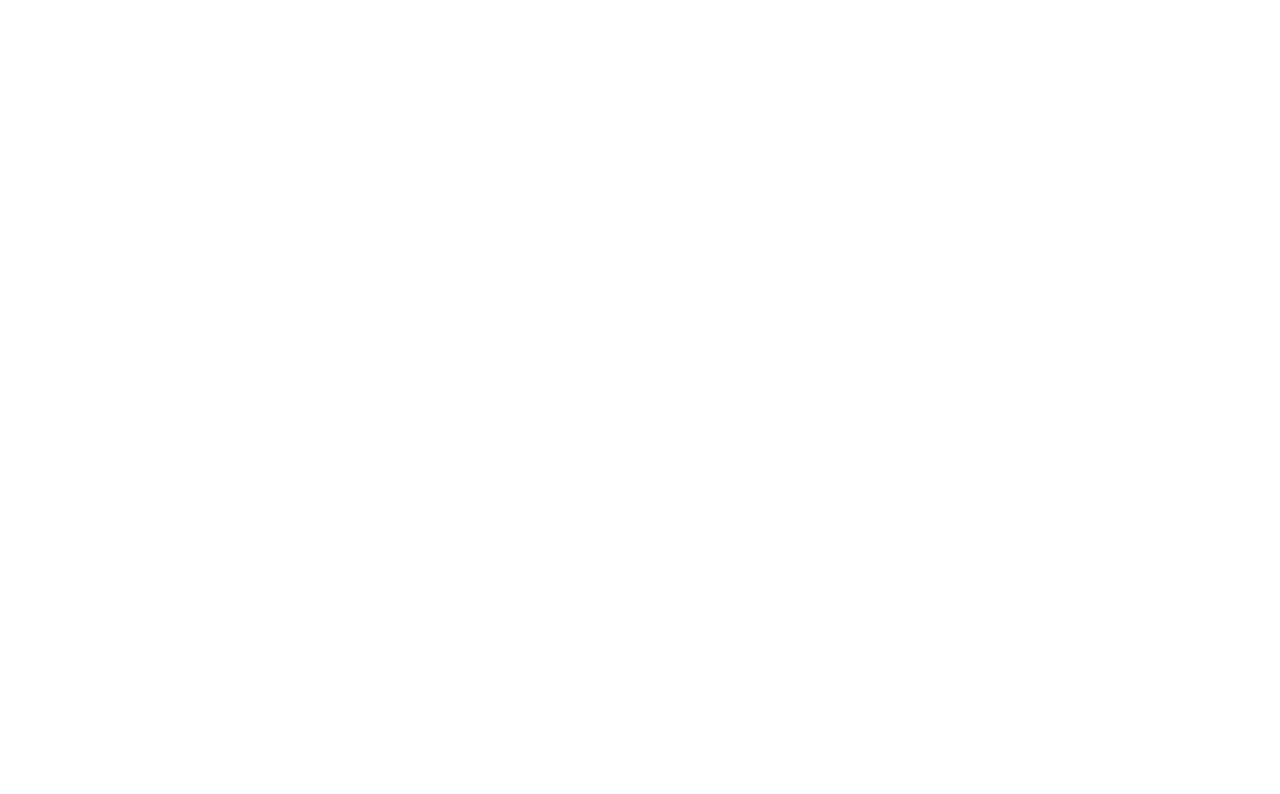
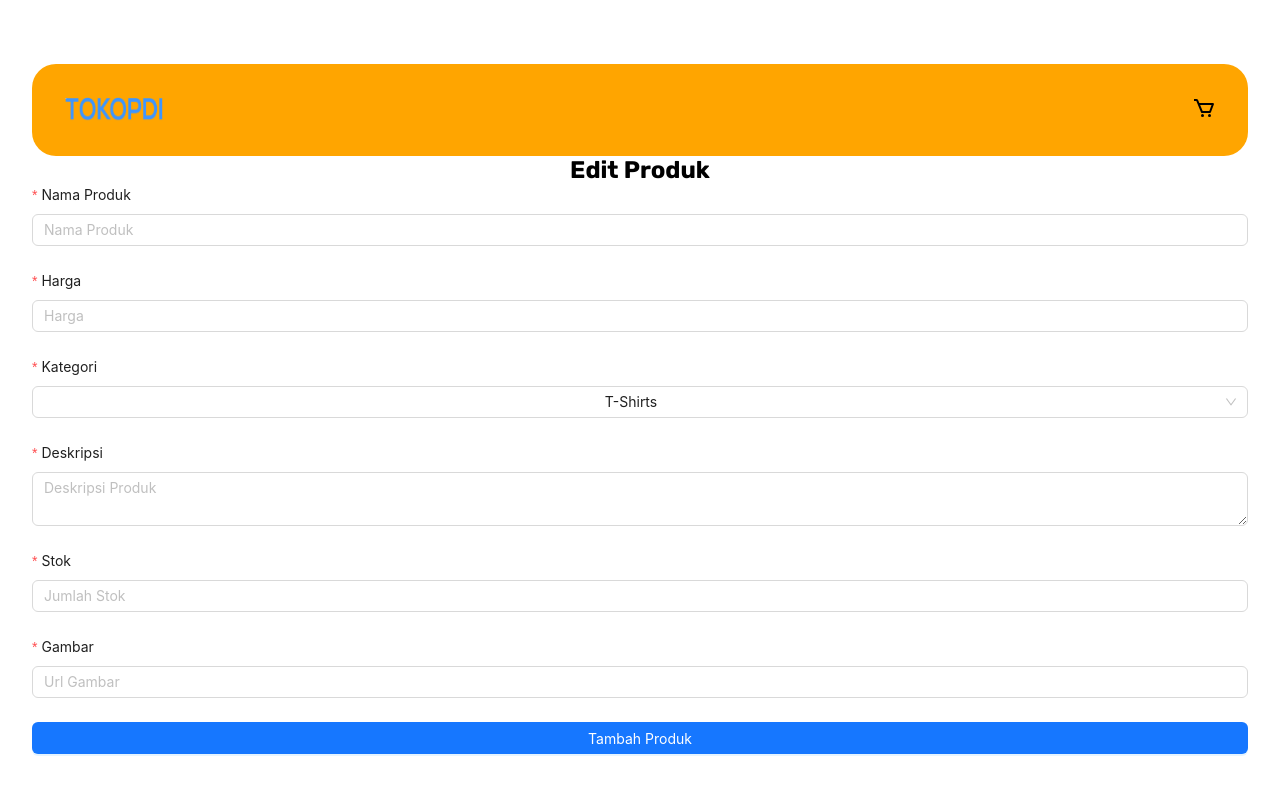
Before and after one commit to alifnh/React-Kel6, a React (Vite) app: page /product/edit/1 in a window 1280 px wide. Before the commit this address had no page. Shown: the top 794 px of the page. Built offline with nearby package versions, Linux system fonts and the light colour scheme.

Commit message:
edit produk

```diff
--- a/src/main.jsx
+++ b/src/main.jsx
@@ -12,6 +12,7 @@
 import Home from './pages/Home.jsx'
 import ProductDetail from './pages/productdetail/ProductDetail.jsx'
 import TambahProduct from './pages/addproduct/TambahProduct.jsx'
+import EditProduct from './pages/editproduct/EditProduct.jsx'
 
 createRoot(document.getElementById('root')).render(
   <StrictMode>
@@ -26,6 +27,7 @@
           <Route path="/" element={<Home />} />
           <Route path="/product/:id" element={<ProductDetail/>} />
           <Route path="/product/create" element={<TambahProduct/>}/>
+          <Route path="/product/edit/:id" element={<EditProduct />}/>
         </Routes>
     </BrowserRouter>
     </AppProvider>
--- /dev/null
+++ b/src/pages/editproduct/EditProduct.jsx
@@ -0,0 +1,90 @@
+import React, { useState } from 'react';
+import { Form, Input, InputNumber, Button, Select, Upload } from 'antd';
+import { UploadOutlined } from '@ant-design/icons';
+import axios from 'axios';
+import toast from 'react-hot-toast';
+import { useAuth } from '../../context/AppContext';
+import Header from '../../components/header/Header';
+import { useParams } from 'react-router';
+
+const { Option } = Select;
+
+const categories = [
+  { id: 1, name: 'T-Shirts' },
+  { id: 2, name: 'Jeans' }
+];
+
+function EditProduct() {
+    const { user } = useAuth();
+    const { id } = useParams();
+
+
+    const onFinish = async (values) => {
+      try {
+        const requestData = {
+          name: values.name,
+          price: values.price,
+          categoryId: values.categoryId,
+          image: values.image,
+          // userId: user.id,
+          userId: localStorage.getItem("userId"),
+          description: values.description,
+          stock: values.stock
+        };
+
+        const { data } = await axios.put(`http://10.50.0.13:3006/products/${id}`, requestData, {
+          headers: {
+              Authorization: `Bearer ${localStorage.getItem("accessToken")}`
+          }
+        });
+        toast.success("Produk berhasil ditambahkan!");
+      } catch (error) {
+        toast.error(error.response?.data?.message || "Gagal menambah produk");
+      }
+    };
+
+    return (
+
+      <>
+        <Header />
+        <h2>Edit Produk</h2>
+        <Form layout="vertical" onFinish={onFinish} initialValues={{ categoryId: categories[0]?.id }}>
+          <Form.Item label="Nama Produk" name="name" rules={[{ required: true, message: 'Nama produk wajib diisi!' }]}>
+            <Input placeholder="Nama Produk" />
+          </Form.Item>
+
+          <Form.Item label="Harga" name="price" rules={[{ required: true, message: 'Harga wajib diisi!' }]}>
+            <InputNumber placeholder="Harga" style={{ width: '100%' }} />
+          </Form.Item>
+
+          <Form.Item label="Kategori" name="categoryId" rules={[{ required: true, message: 'Kategori wajib diisi!' }]}>
+            <Select placeholder="Pilih Kategori">
+              {categories.map(category => (
+                <Option key={category.id} value={category.id}>{category.name}</Option>
+              ))}
+            </Select>
+          </Form.Item>
+
+          <Form.Item label="Deskripsi" name="description" rules={[{ required: true, message: 'Deskripsi wajib diisi!' }]}>
+            <Input.TextArea placeholder="Deskripsi Produk" />
+          </Form.Item>
+
+          <Form.Item label="Stok" name="stock" rules={[{ required: true, message: 'Stok wajib diisi!' }]}>
+            <InputNumber placeholder="Jumlah Stok" style={{ width: '100%' }} />
+          </Form.Item>
+
+          <Form.Item label="Gambar" name="image" rules={[{ required: true, message: 'Gambar wajib diunggah!' }]}>
+            <Input placeholder="Url Gambar" />
+          </Form.Item>
+
+          <Form.Item>
+            <Button type="primary" htmlType="submit" block>
+              Tambah Produk
+            </Button>
+          </Form.Item>
+        </Form>
+      </>
+    );
+}
+
+export default EditProduct
```
